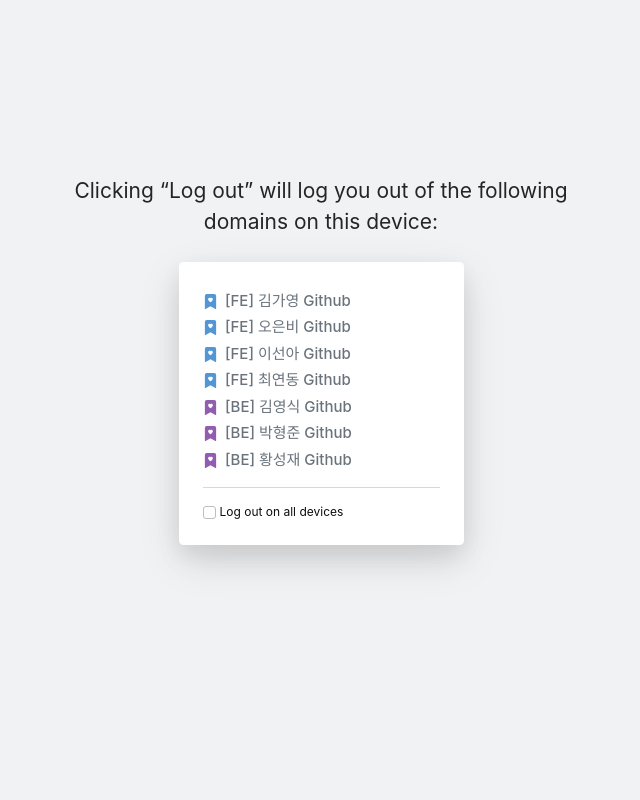
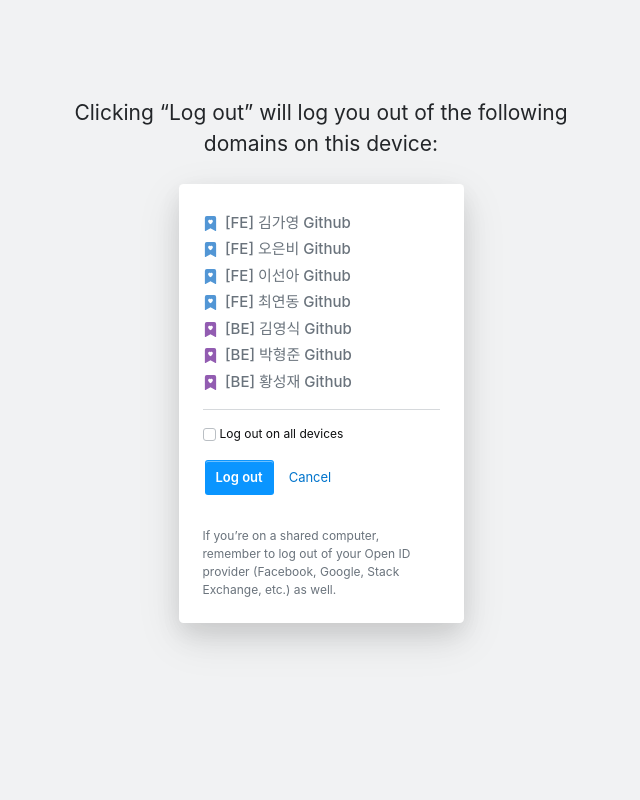
Before and after one commit to codestates-seb/seb44_pre_012, a React (Vite) app in the folder client/: page /users/logout in a window 1280 px wide. Shown: the top 800 px of the page, without its empty margins (319-959 px from the left). Built offline with nearby package versions, Linux system fonts and the light colour scheme.

Commit message:
feat : 로그아웃 ui 완성

```diff
--- a/client/src/components/FormSubmit.tsx
+++ b/client/src/components/FormSubmit.tsx
@@ -2,17 +2,22 @@
 
 type Props = {
   text: string;
+  size?: string;
 };
 
-export default function FormSubmit({ text }: Props) {
-  return <S.Button>{text}</S.Button>;
+export default function FormSubmit({ text, size }: Props) {
+  return <S.Button size={size}>{text}</S.Button>;
 }
 
+type ButtonProps = {
+  size?: string;
+};
+
 const S = {
-  Button: styled.button`
-    width: 100%;
-    margin: 6px auto;
+  Button: styled.button<ButtonProps>`
+    width: ${props => (props.size === 'wide' ? '100%' : 'auto')};
     line-height: 1;
+    margin: 2px;
     font-weight: 600;
     box-shadow: var(--button-box-shadow);
     background: var(--color-blue-100);
--- a/client/src/constants/userMessages.ts
+++ b/client/src/constants/userMessages.ts
@@ -11,5 +11,5 @@
   LOGOUT_CAPTION:
     'If you’re on a shared computer, remember to log out of your Open ID provider (Facebook, Google, Stack Exchange, etc.) as well.' as const,
   LOGOUT: 'Log out' as const,
-  CANCEL: 'CANCEL' as const,
+  CANCEL: 'Cancel' as const,
 };
--- a/client/src/pages/Login/LoginForm.tsx
+++ b/client/src/pages/Login/LoginForm.tsx
@@ -145,7 +145,9 @@
             message={USER_MESSAGES.ACCOUNT}
             error={error.passwordError}
           />
-          <FormSubmit text={USER_MESSAGES.LOGIN} />
+          <S.ButtonWrap>
+            <FormSubmit size="wide" text={USER_MESSAGES.LOGIN} />
+          </S.ButtonWrap>
         </S.Form>
         {error.loginError && (
           <S.ErrorMessage>{error.loginError}</S.ErrorMessage>
@@ -162,4 +164,9 @@
     color: hsl(358, 62%, 52%);
     font-size: var(--font-xs);
   `,
+  ButtonWrap: styled.div`
+    display: flex;
+    width: 100%;
+    margin: 6px auto;
+  `,
 };
--- a/client/src/pages/Logout/LogoutForm.tsx
+++ b/client/src/pages/Logout/LogoutForm.tsx
@@ -4,6 +4,7 @@
 import { BsBookmarkHeartFill } from 'react-icons/bs';
 import InputCheck from '../../components/InputCheck';
 import { USER_MESSAGES } from '../../constants/userMessages';
+import FormSubmit from '../../components/FormSubmit';
 
 export default function LogoutForm() {
   const teams = [
@@ -38,6 +39,11 @@
         id={USER_MESSAGES.LOGOUT_CHECK}
         label={USER_MESSAGES.LOGOUT_CHECK_LABEL}
       />
+      <S.ButtonWrap>
+        <FormSubmit text={USER_MESSAGES.LOGOUT} />
+        <S.LinkButton to="/">{USER_MESSAGES.CANCEL}</S.LinkButton>
+      </S.ButtonWrap>
+      <S.CaptionWrap>{USER_MESSAGES.LOGOUT_CAPTION}</S.CaptionWrap>
     </S.FormContainer>
   );
 }
@@ -63,4 +69,31 @@
       -webkit-text-fill-color: transparent;
     }
   `,
+  ButtonWrap: styled.div`
+    display: flex;
+    width: 100%;
+    margin: 1rem auto 2rem;
+  `,
+  LinkButton: styled(Link)`
+    line-height: 1;
+    margin: 2px;
+    font-weight: 400;
+    box-shadow: var(--button-box-shadow);
+    font-size: var(--font-s);
+    color: var(--color-blue-200);
+    padding: var(--pd-10);
+    border-radius: var(--input-border-radius);
+    border: 1px solid rgba(0, 0, 0, 0);
+    &:hover {
+      background: hsl(206, 100%, 97%);
+      color: hsl(209, 100%, 37.5%);
+    }
+    &:focus {
+      box-shadow: 0 0 0 4px hsla(206, 100%, 40%, 0.15);
+    }
+  `,
+  CaptionWrap: styled.div`
+    font-size: var(--font-xs);
+    color: hsl(210, 8%, 45%);
+  `,
 };
--- a/client/src/style/CommonStyles.ts
+++ b/client/src/style/CommonStyles.ts
@@ -38,6 +38,10 @@
   Form: styled.form`
     width: 100%;
   `,
+  Button: styled.button`
+    margin: 2px auto;
+    border: ;
+  `,
 };
 
 export default CommonStyles;
```
